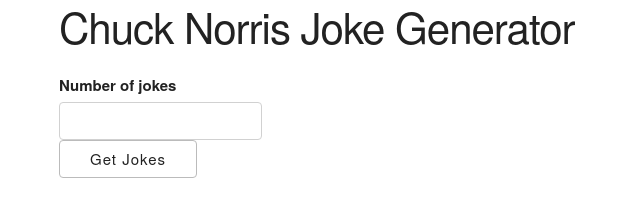
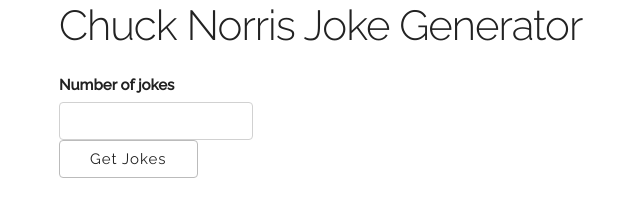
Before and after one commit to rutunjp/chuck-norris-joke-generator, a plain HTML site: page index.html in a window 1280 px wide. Shown: the whole page, without its empty margins (101-741 px from the left). Drawn offline with Linux system fonts and the light colour scheme.

Commit message:
feat: add raleway fonts

```diff
--- a/index.html
+++ b/index.html
@@ -10,6 +10,9 @@
     <meta http-equiv="X-UA-Compatible" content="ie=edge" />
     <link rel="stylesheet" href="skeleton.css" />
     <link rel="stylesheet" href="normalize.css" />
+    <style>
+      @import url('https://fonts.googleapis.com/css2?family=Raleway:wght@100;200;300;400;500&display=swap');
+    </style>
     <title>Chuck Norris Joke Generator</title>
   </head>
   <body>
```
